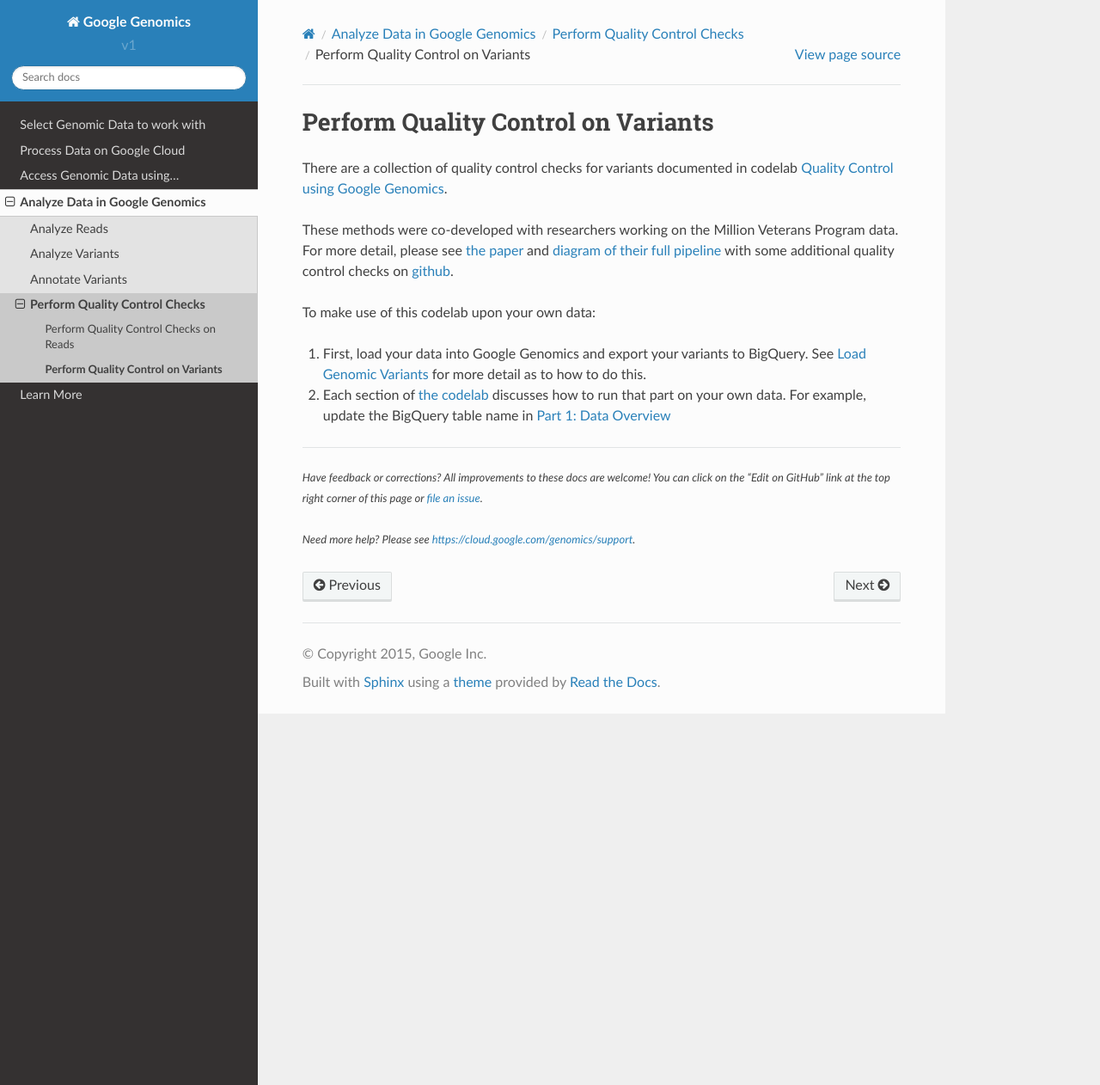
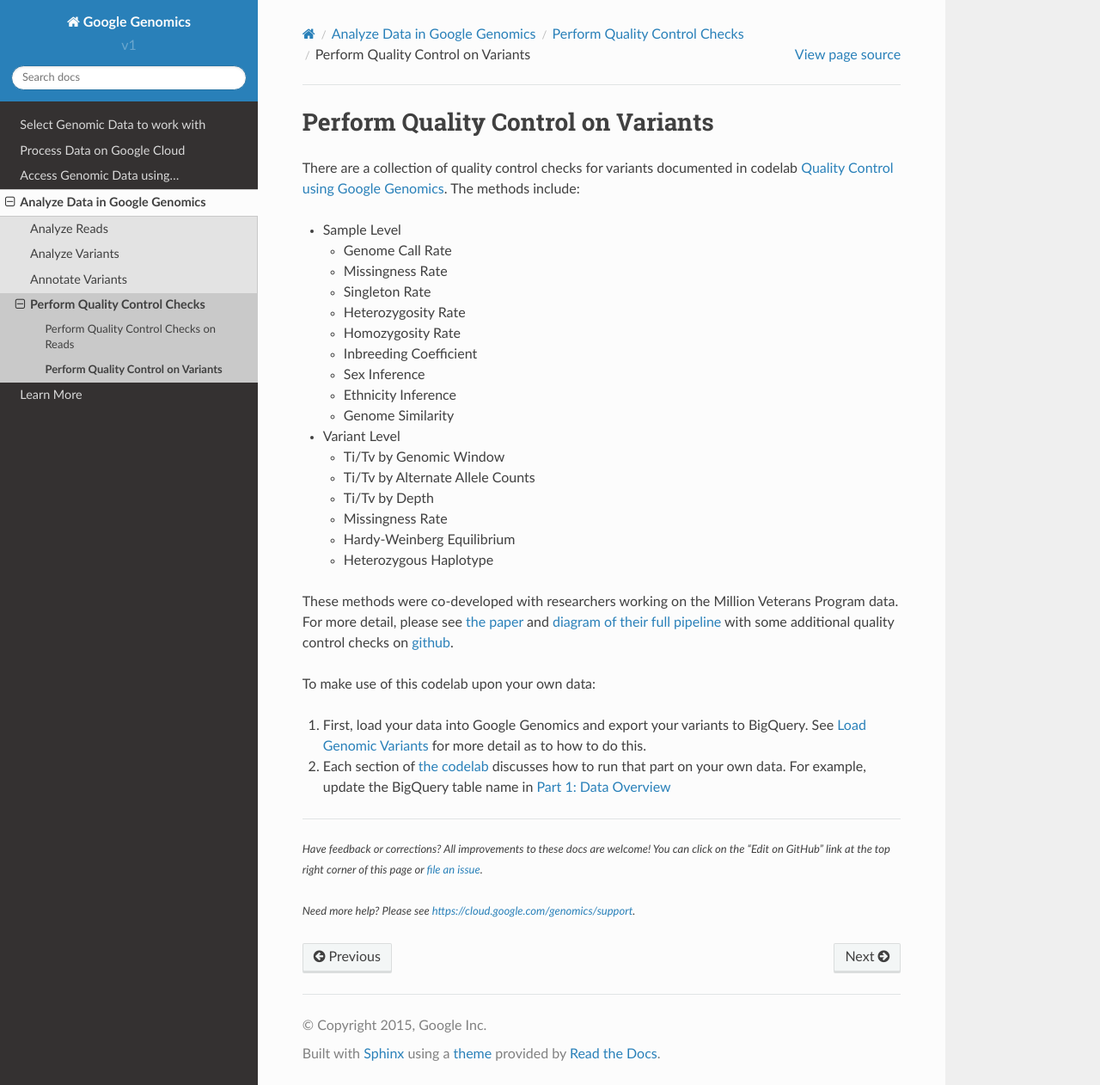
Before and after one commit to googlegenomics/readthedocs, a Sphinx documentation site: the page built from docs/source/use_cases/perform_quality_control_checks/qc_codelab.rst, in a window 1280 px wide and 1262 px high. Shown: the whole window at 86% size. Built offline with Sphinx 7.4.7 and the Read the Docs theme 2.0.0, drawn with Linux system fonts in a browser that asks for light colours.

Commit message:
Improve clarity of contents of tutorials.

```diff
--- a/docs/source/conf.py
+++ b/docs/source/conf.py
@@ -198,6 +198,7 @@
 .. _Grid Engine: http://gridengine.info/
 .. _NCBI BLAST: http://blast.ncbi.nlm.nih.gov/Blast.cgi
 .. _NCBI BLAST Cloud Documentation: http://ncbi.github.io/blast-cloud/
+.. _R: http://www.r-project.org/
 .. _S3IT: http://www.s3it.uzh.ch/
 .. _SLURM: https://computing.llnl.gov/linux/slurm/
 
--- a/docs/source/use_cases/perform_quality_control_checks/qc_codelab.rst
+++ b/docs/source/use_cases/perform_quality_control_checks/qc_codelab.rst
@@ -17,7 +17,28 @@
 
 .. comment: end: goto-read-the-docs
 
-There are a collection of quality control checks for variants documented in codelab `Quality Control using Google Genomics`_.
+There are a collection of quality control checks for variants documented in codelab `Quality Control using Google Genomics`_.  The methods include:
+
+* Sample Level
+
+  * Genome Call Rate
+  * Missingness Rate
+  * Singleton Rate
+  * Heterozygosity Rate
+  * Homozygosity Rate
+  * Inbreeding Coefficient
+  * Sex Inference
+  * Ethnicity Inference
+  * Genome Similarity
+
+* Variant Level
+
+  * Ti/Tv by Genomic Window
+  * Ti/Tv by Alternate Allele Counts
+  * Ti/Tv by Depth
+  * Missingness Rate
+  * Hardy-Weinberg Equilibrium
+  * Heterozygous Haplotype
 
 These methods were co-developed with researchers working on the Million Veterans Program data. For more detail, please see `the paper <http://biorxiv.org/content/early/2015/12/24/035295>`__ and `diagram of their full pipeline <https://github.com/StanfordBioinformatics/mvp_aaa_codelabs/blob/master/README.md>`__ with some additional quality control checks on `github <https://github.com/StanfordBioinformatics/mvp_aaa_codelabs>`__.
 
```
Also changed, not shown: docs/source/includes/tute_data.rst (+6 -1 lines), docs/source/use_cases/analyze_variants/data_analysis_codelab.rst (+8 -0 lines).
